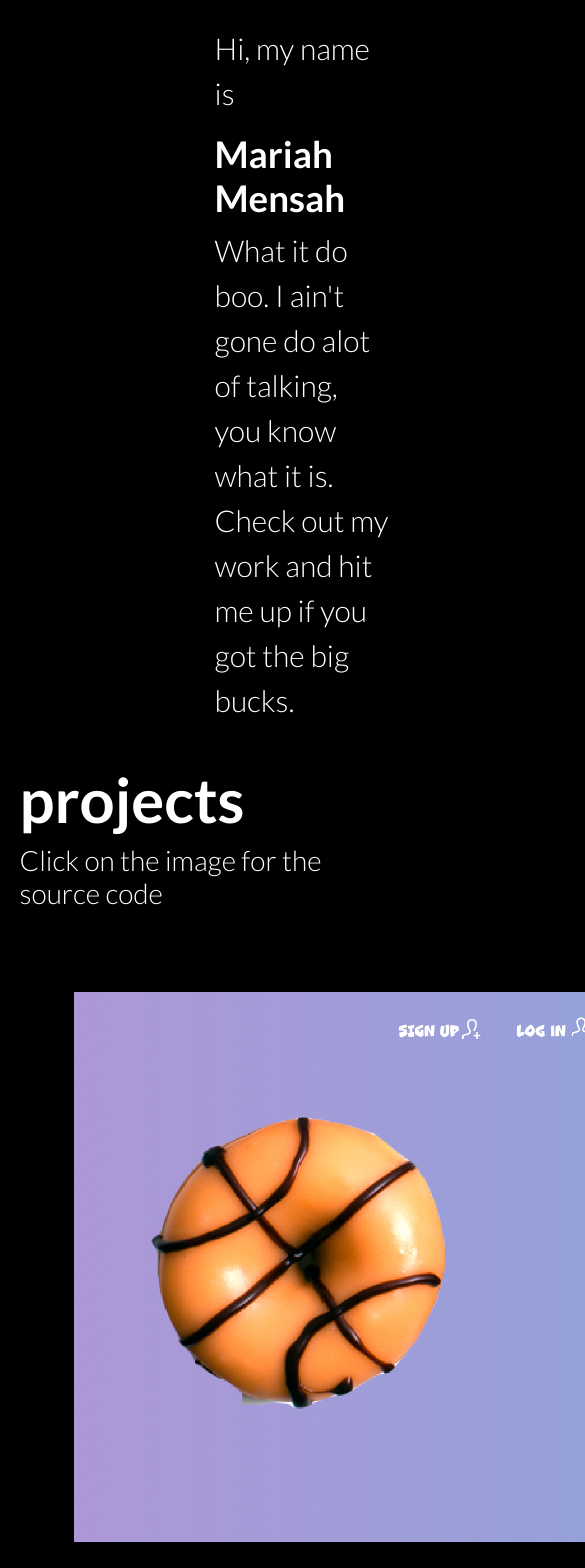
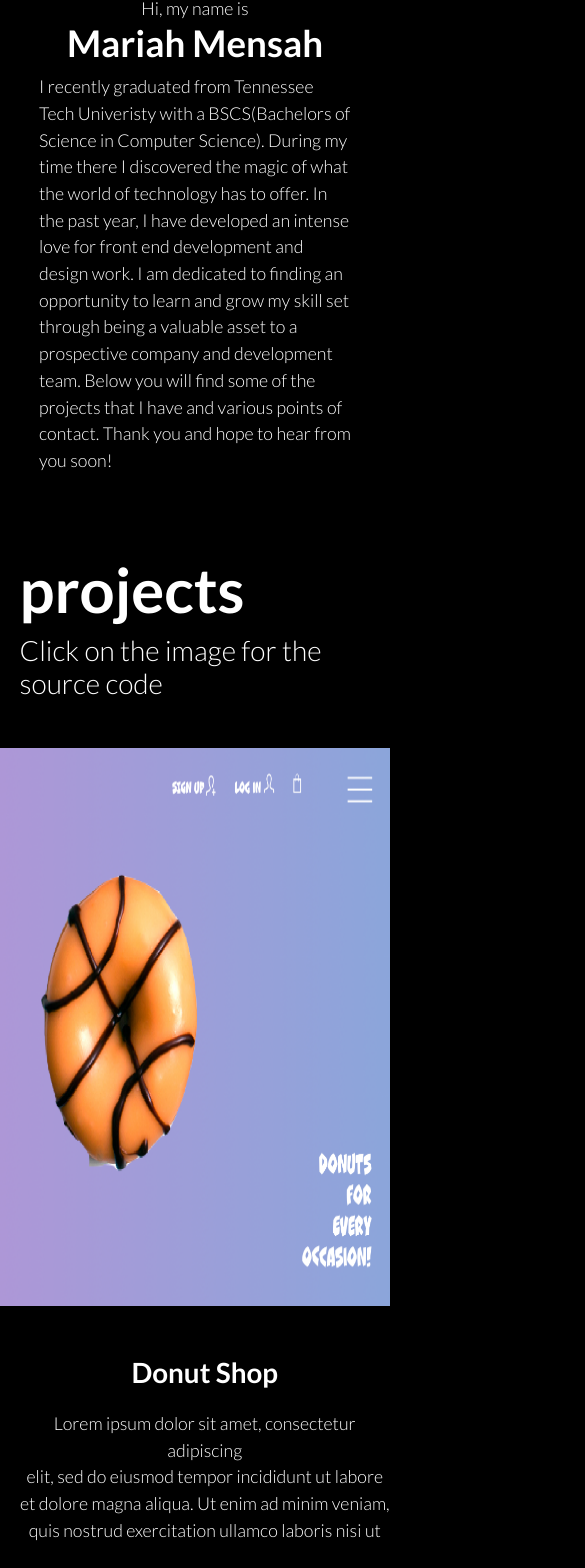
Before and after one commit to mlmensah43/portfolio, a React (Create React App) app: page / in a window 390 px wide. Shown: the part 197-1765 px from the top of the page, 585 px wide, since content can reach past the window. Built offline with nearby package versions, Linux system fonts and the light colour scheme.

Commit message:
more responsive

```diff
--- a/src/components/About.js
+++ b/src/components/About.js
@@ -14,10 +14,14 @@ const About = () => {
             <Nav></Nav>
             <h1 className="page-title animated slideInLeft">about</h1>
             <p className="description description-intro animated slideInRight"> Hi, my name is</p>
-            <h1 className="description-name animated slideInRight">Mariah<br/>Mensah</h1>
+            <h1 className="description-name animated slideInRight">Mariah Mensah</h1>
             <p className="description animated slideInRight">
-                What it do boo. I ain't gone do alot of talking, you know what it is.
-                <br/>Check out my work and hit me up if you got the big bucks.
+                I recently graduated from Tennessee Tech Univeristy with a BSCS(Bachelors of Science in Computer Science).
+                During my time there I discovered the magic of what the world of technology has to offer.
+                In the past year, I have developed an intense love for front end development and design work.
+                I am dedicated to finding an opportunity to learn and grow my skill set through
+                being a valuable asset to a prospective company and development team. Below you will find some of the projects that I have and various points of contact. Thank you and hope to hear from you soon!
+                <br/>
             </p>
 
             <Projects hide="true"></Projects>
--- a/src/components/Contact.js
+++ b/src/components/Contact.js
@@ -12,7 +12,7 @@ function Contact(){
                 <h3 className="sub-heading">Please feel free to contact me!</h3>
             </div>
 
-            <div className="flex-container contacts">
+            <div className="flex-container-contact contacts">
                 <div className="flex-item">
                     <a className="contact-icon" href="https://drive.google.com/file/d/1XSbMZ-PFd2B14R7Vk4at0o7q_uQ3Hjlo/view?usp=sharing">
                         <img className="contact-icon" alt="resume" src={require('../images/resume.png')}></img>
--- a/src/components/Nav.js
+++ b/src/components/Nav.js
@@ -5,10 +5,10 @@ import '../css/Nav.css';
 const Nav = (props) =>{
 
     return(
-            <nav class="navbar navbar-light ">
-            <span id="top" class="h1 name">Web Developer</span>
+            <nav className="navbar navbar-light ">
+            <span id="top" className="h1 name">Web Developer</span>
 
-            <div class="navbar-nav">
+            <div className="navbar-nav">
                 <span id="nav-pages">
                     <a href="#about" className="nav-item">about</a>
                     <a href="#project" className="nav-item">projects</a>
--- /dev/null
+++ b/src/components/Project.js
@@ -0,0 +1,29 @@
+import React from 'react';
+import '../css/App.css'
+import '../css/Projects.css'
+
+function Project(props){
+
+    return (
+        <div>
+            <div className="flex-container project-row">
+                <div>
+                    <img className="projects" alt="project" src={props.image}></img>
+                </div>
+
+                <div className="project-description">
+                    <p className="project-title">Donut Shop</p>
+
+                    <p>Lorem ipsum dolor sit amet, consectetur adipiscing <br/>
+                        elit, sed do eiusmod tempor incididunt ut labore <br/>
+                        et dolore magna aliqua. Ut enim ad minim veniam, <br/>
+                        quis nostrud exercitation ullamco laboris nisi ut
+                    </p>
+                </div>
+
+            </div>
+        </div>
+    );
+}
+
+export default Project;
--- a/src/components/Projects.js
+++ b/src/components/Projects.js
@@ -1,69 +1,22 @@
 import React from 'react';
-import '../css/App.css'
-import '../css/Projects.css'
+import Project from './Project';
+import '../css/App.css';
+import '../css/Projects.css';
 
-function Project(){
+function Projects(){
 
     return (
         <div>
-            {/* <Nav></Nav> */}
+
             <h1 id="project" className="heading page-title animated slideInLeft">projects</h1>
             <h3 className="sub-heading animated slideInLeft">Click on the image for the source code</h3>
 
-            <div className="flex-container">
-                <div>
-                    <img className="projects" alt="donut" src={require('../images/donut.png')}></img>
-                </div>
-
-                <div className="project-description">
-                    <p className="project-title">Donut<br/>Shop</p>
-
-                    <p>Lorem ipsum dolor sit amet, consectetur adipiscing <br/>
-                        elit, sed do eiusmod tempor incididunt ut labore <br/>
-                        et dolore magna aliqua. Ut enim ad minim veniam, <br/>
-                        quis nostrud exercitation ullamco laboris nisi ut
-                    </p>
-                </div>
-
-            </div>
-
-            <div className="flex-container">
-                <div>
-                    <img className="projects" alt="calculator" src={require('../images/calc.png')}></img>
-                </div>
-
-                <div className="project-description">
-                    <p className="project-title">Simple<br/>Calculator</p>
-
-                    <p>Lorem ipsum dolor sit amet, consectetur adipiscing <br/>
-                        elit, sed do eiusmod tempor incididunt ut labore <br/>
-                        et dolore magna aliqua. Ut enim ad minim veniam, <br/>
-                        quis nostrud exercitation ullamco laboris nisi ut
-                    </p>
-                </div>
-
-            </div>
-
-            <div className="flex-container">
-                <div>
-                    <img className="projects" alt="calculator" src={require('../images/gallery.png')}></img>
-                </div>
-
-                <div className="project-description">
-                    <p className="project-title">Gallery<br/></p>
-
-                    <p>Lorem ipsum dolor sit amet, consectetur adipiscing <br/>
-                        elit, sed do eiusmod tempor incididunt ut labore <br/>
-                        et dolore magna aliqua. Ut enim ad minim veniam, <br/>
-                        quis nostrud exercitation ullamco laboris nisi ut
-                    </p>
-                </div>
-
-            </div>
-
+            <Project image={require('../images/donut.png')} description=""></Project>
+            <Project image={require('../images/calc.png')} ></Project>
+            <Project image={require('../images/gallery.png')} ></Project>
 
         </div>
     );
 };
 
-export default Project;
+export default Projects;
--- a/src/css/About.css
+++ b/src/css/About.css
@@ -10,7 +10,7 @@
 
 .description{
     font-size: 30px;
-    margin-left: 55%;
+    margin-left: 50vw;
     text-align: left;
 }
 
@@ -21,15 +21,27 @@
 .description-name{
     font-size: calc(25px + 3vmin);
     font-weight: 700;
-    margin-left: 55%;
+    margin-left: 50vw;
 }
 
-html {
-	scroll-behavior: smooth;
+@media screen and (max-width: 800px) {
+
+    .projects{
+        margin-left: 0%;
+        width: 100vw;
+    }
+
+    .description{
+        font-size: calc(10px + 2vmin);
+        margin: 0 10%;
+    }
+    .description-intro{
+        text-align: center;
+        margin-left: 10%;
+    }
+    .description-name{
+        text-align: center;
+        margin-left: 0;
+    }
+
 }
-
-@media screen and (prefers-reduced-motion: reduce) {
-	html {
-		scroll-behavior: auto;
-	}
-}
--- a/src/css/App.css
+++ b/src/css/App.css
@@ -2,6 +2,12 @@
     font-family: 'Lato';
     background: black;
     color: white;
+}
+
+.flex-container{
+    display: flex;
+    flex-direction: row;
+
 }
 
 .page-title{
@@ -11,3 +17,14 @@
     margin-left: 5%;
 
 }
+
+html {
+	scroll-behavior: smooth;
+}
+
+
+@media screen and (prefers-reduced-motion: reduce) {
+	html {
+		scroll-behavior: auto;
+	}
+}
--- a/src/css/Contact.css
+++ b/src/css/Contact.css
@@ -1,4 +1,6 @@
-.flex-container{
+.flex-container-contact{
+    display: flex;
+    flex-direction: row;
     align-content: space-around;
 }
 
@@ -9,7 +11,7 @@
 }
 
 .contacts{
-    margin-left: 20%;
+    margin-left: 10%;
 }
 
 .contact-icon{
@@ -37,3 +39,18 @@
 .contact-icon:hover ~ .label{
   visibility: visible;
 }
+
+@media screen and (max-width: 800px) {
+    .flex-container-contact{
+        flex-direction: row;
+ }
+    .heading{
+        margin-top: 20%;
+    }
+    .contacts {
+       margin-left: 0%;
+    }
+    .flex-item{
+        margin-left: 5%;
+    }
+}
--- a/src/css/Nav.css
+++ b/src/css/Nav.css
@@ -24,3 +24,15 @@
 .nav-item:hover{
     text-decoration: none;
 }
+
+@media screen and (max-width: 1060px) {
+    .nav-item{
+        padding-right: 2rem;
+    }
+}
+
+@media screen and (max-width: 800px) {
+    .nav-item{
+        padding-right: 1rem;
+    }
+  }
--- a/src/css/Projects.css
+++ b/src/css/Projects.css
@@ -1,9 +1,3 @@
-.flex-container{
-    display: flex;
-    flex-direction: row;
-
-}
-
 .heading{
     margin-top: 10%;
 }
@@ -15,6 +9,8 @@
 
 .projects{
     margin: 10%;
+    height: calc(550px + 2vmin);
+    width: calc(735px + 2vmin);
 }
 
 .project-title{
@@ -23,8 +19,25 @@
 }
 
 .project-description{
-    justify-content: flex-start;
     font-size: calc(10px + 2vmin);
     margin-top: 10%;
-    margin-left: 15%
+    margin-left: 20%;
 }
+
+@media screen and (max-width: 800px) {
+
+    .flex-container{
+           flex-direction: column;
+    }
+
+    .projects{
+        margin-left: 0%;
+        width: 100vw;
+    }
+
+    .project-description {
+       margin-left: 5%;
+       margin-top: 2%;
+       text-align: center;
+    }
+}
```
Also changed, not shown: 2 other files (tests, documents, lock files or other folders).
